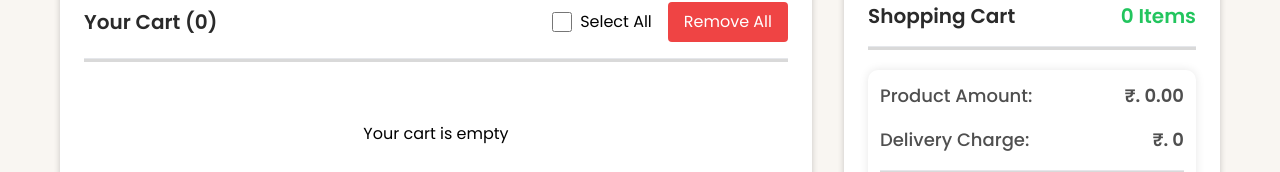
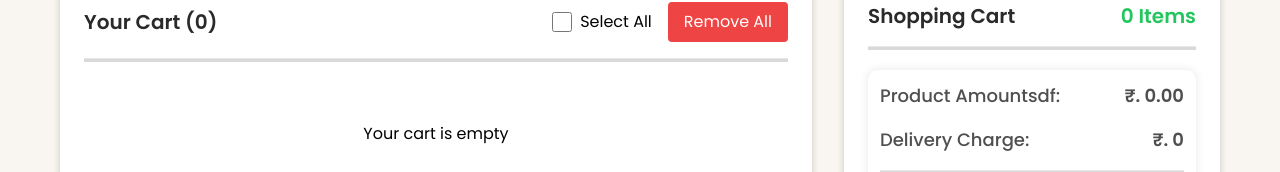
Before and after one commit to anupchy10/react, a React (Vite) app: page /cart in a window 1280 px wide. Shown: the part 198-370 px from the top of the page. Built offline with nearby package versions, Linux system fonts and the light colour scheme; sample sign-in values are in the browser's storage.

Commit message:
new
asdf

```diff
--- a/src/components/cart/CartRight.jsx
+++ b/src/components/cart/CartRight.jsx
@@ -26,7 +26,7 @@ const CartRight = () => {
       <div className="">
         <div className="p-3 flex flex-col gap-4 items-center w-full justify-center rounded-[10px] shadow-[0_0_10px_0_rgb(0,0,0,0.1)] mb20">
           <ul className='flex items-center justify-between w-full'>
-            <li className="text-lg font-medium text3">Product Amount:</li>
+            <li className="text-lg font-medium text3">Product Amountsdf:</li>
             <li className="text-lg font-semibold text3">₹. {selectedItemsTotal.toFixed(2)}</li>
           </ul>
           <ul className='flex items-center justify-between w-full'>
```
